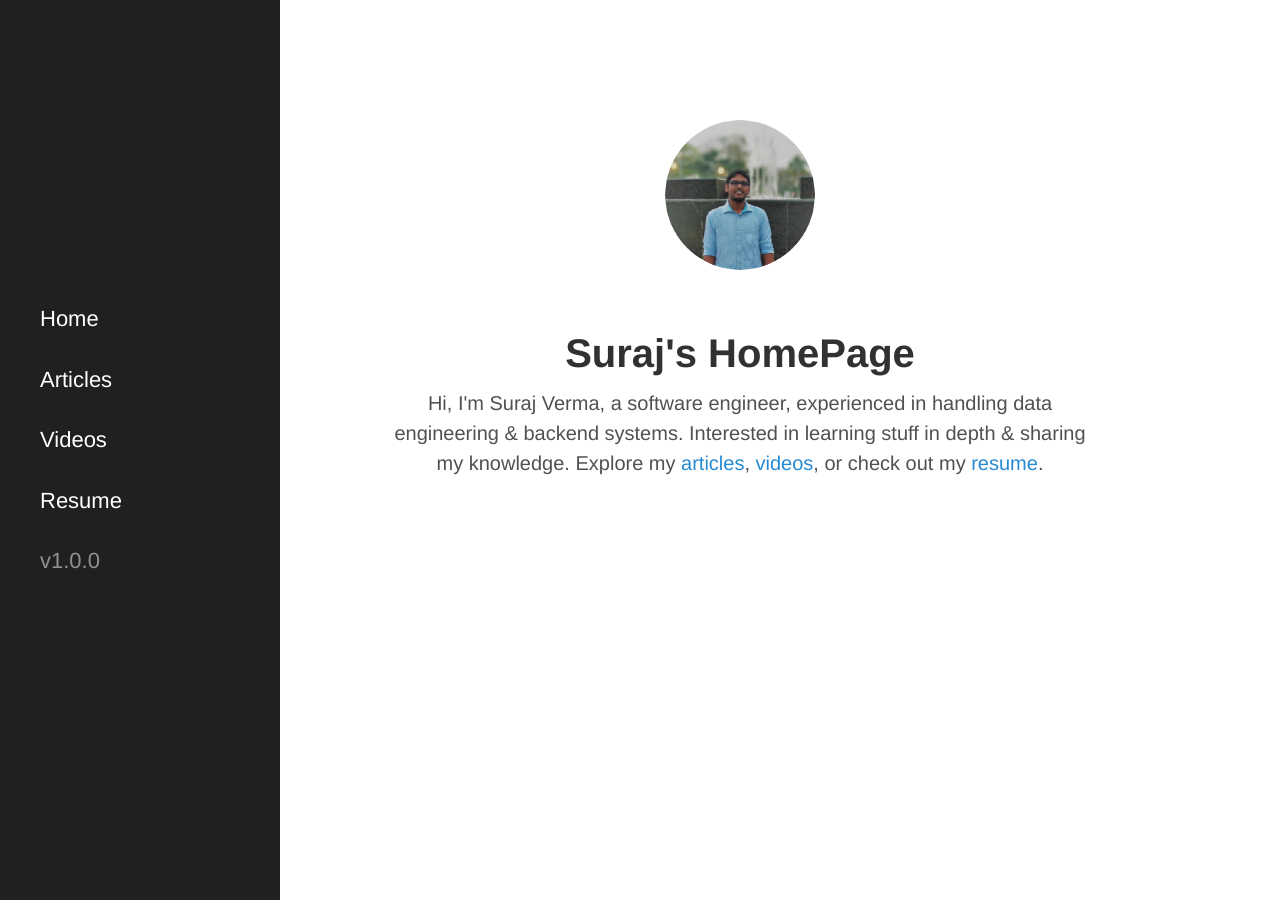
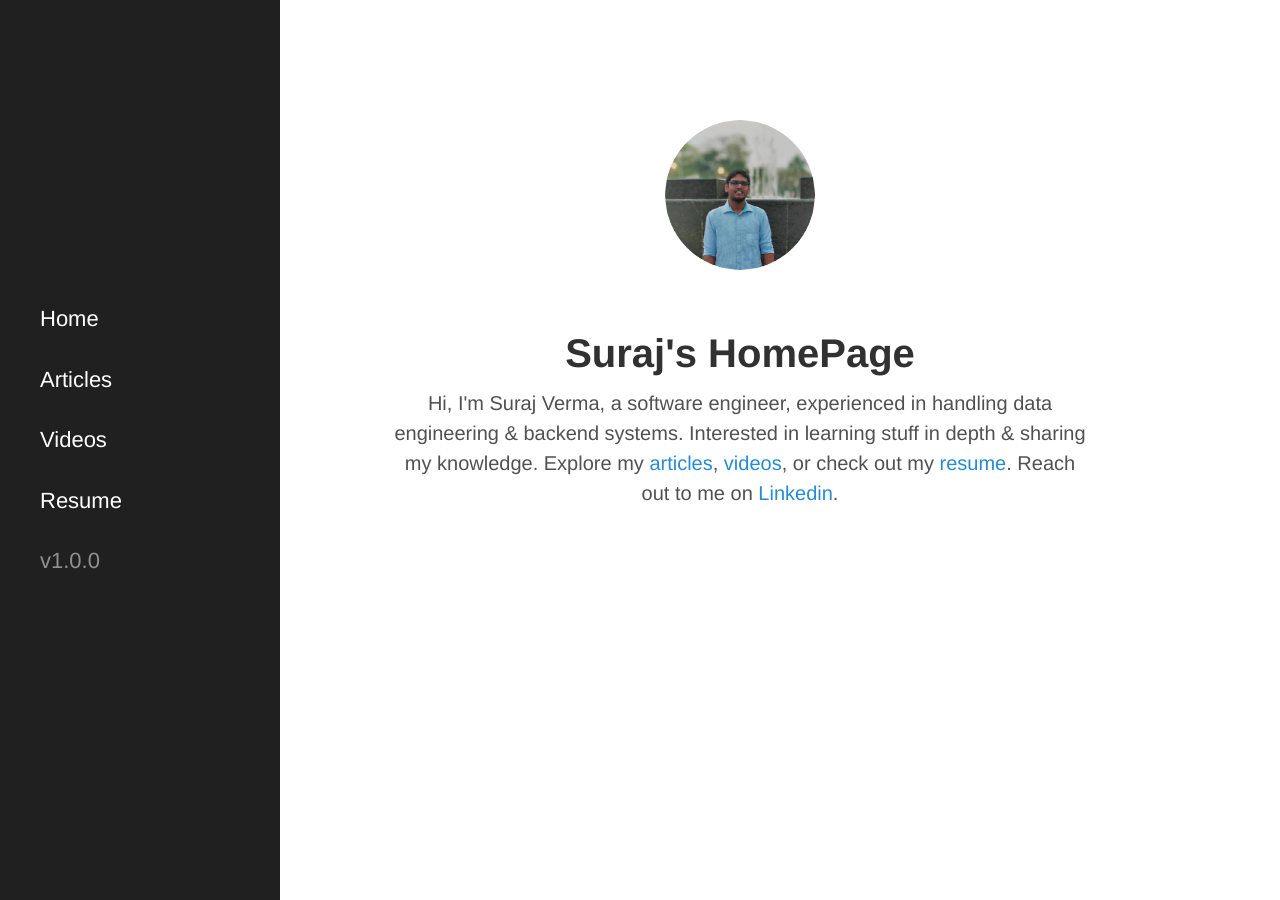
Before and after one commit to surajvm1/surajv311.github.io, a Jekyll site: the page built from index.html, in a window 1280 px wide. Built offline with Jekyll 4.4.1, drawn with Linux system fonts in a browser that asks for light colours; some web fonts are replaced; the list of posts is cut into pages by our own code.

Commit message:
updated index page intro

```diff
--- a/index.html
+++ b/index.html
@@ -15,6 +15,7 @@ title: Home
     <p>
       Hi, I'm Suraj Verma, a software engineer, experienced in handling data engineering & backend systems. Interested in learning stuff in depth & sharing my knowledge.
       Explore my <a href="{{ site.baseurl }}/articles">articles</a>, <a href="{{ site.baseurl }}/videos">videos</a>, or check out my <a href="{{ site.baseurl }}/public/SURAJ_VERMA_Resume_mask.pdf" target="_blank">resume</a>.
+      Reach out to me on <a href="https://in.linkedin.com/in/surajverma-sv">Linkedin</a>.
     </p>
   </div>
 </div>
```
